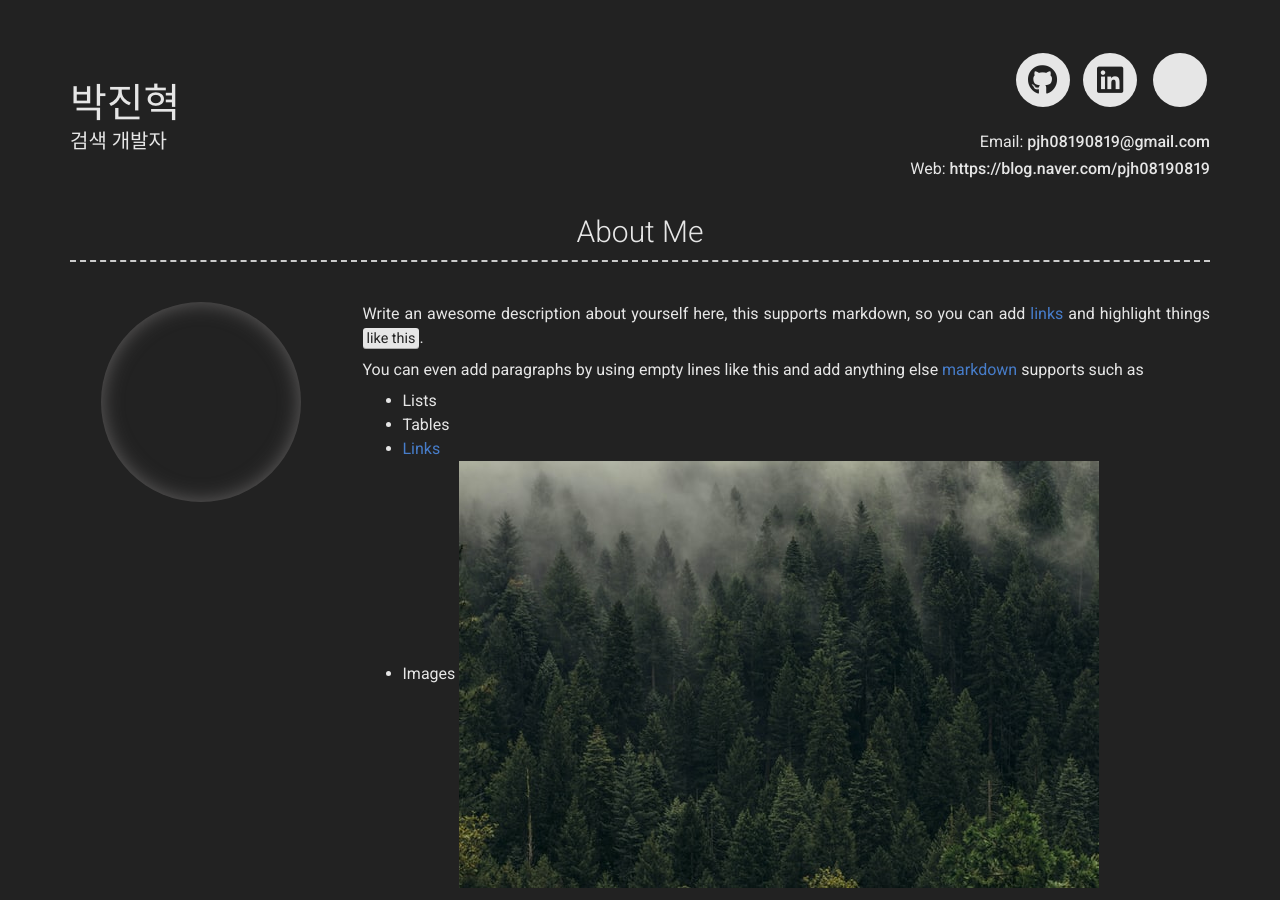
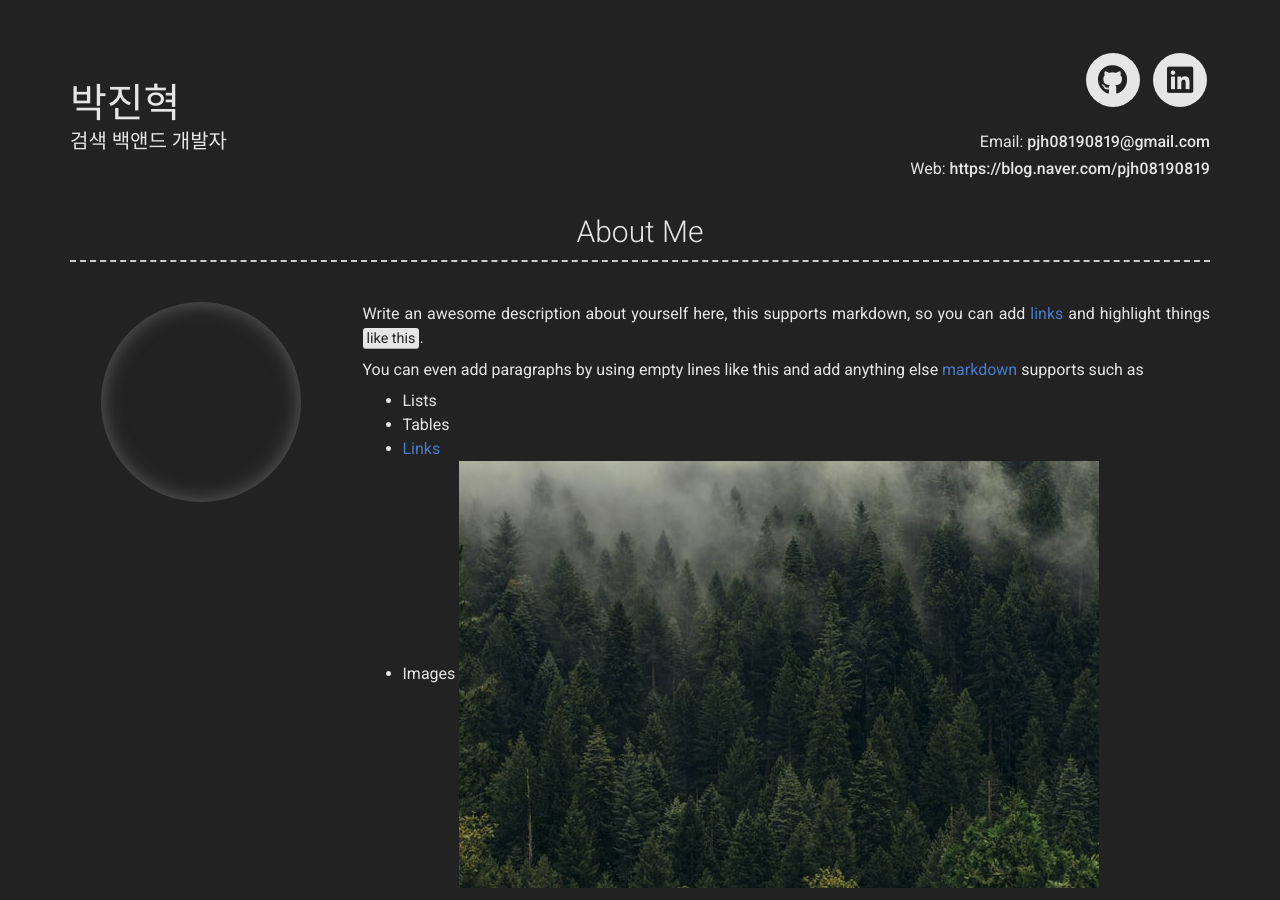
Before and after one commit to JinHyukParkk/JinHyukParkk.github.io, a Jekyll site: the page built from index.md, in a window 1280 px wide and 900 px high. Built offline with Jekyll 4.4.1, drawn with Linux system fonts in a browser that asks for light colours; nearby versions of some CDN libraries.

Commit message:
modify header

```diff
--- a/_config.yml
+++ b/_config.yml
@@ -7,7 +7,7 @@ version: 2
 
 # Personal info
 name: 박진혁
-title: 검색 개발자
+title: 검색 백앤드 개발자
 email: pjh08190819@gmail.com
 website: https://blog.naver.com/pjh08190819
 
@@ -29,10 +29,10 @@ linkedin_username: 진혁-박-504777130
 #orcid_username: 0000-0000-0000-0000
 
 # Additional icon links
-additional_links:
-- title: Link name
-  icon: Font Awesome brand icon name (eg. fab fa-twitter) (https://fontawesome.com/icons?d=gallery&s=brands&m=free)
-  url: Link url (eg. https://google.com)
+#additional_links:
+#- title: Link name
+#  icon: Font Awesome brand icon name (eg. fab fa-twitter) (https://fontawesome.com/icons?d=gallery&s=brands&m=free)
+#  url: Link url (eg. https://google.com)
 # - title: another link
 #   icon: font awesome brand icon name (eg. fab fa-twitter) (https://fontawesome.com/icons?d=gallery&s=brands&m=free)
 #   url: Link url (eg. https://google.com)
```
